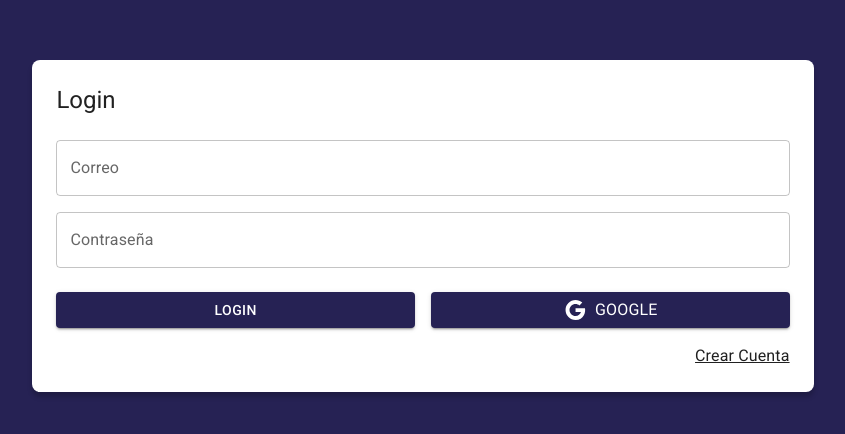
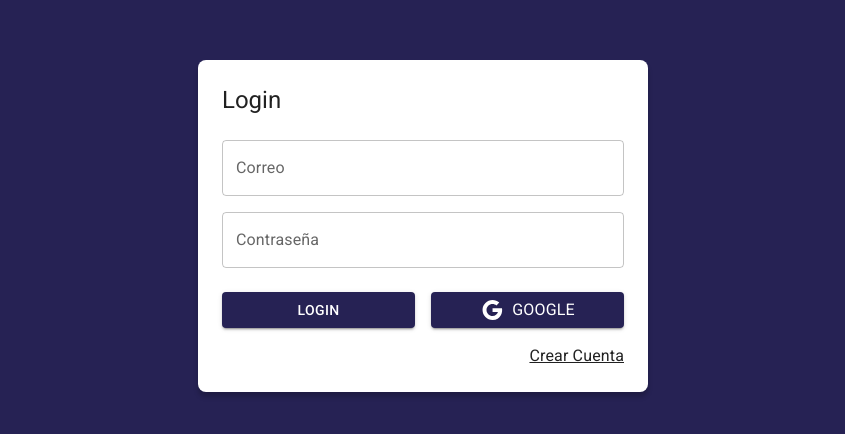
Before and after one commit to PeterGabrielVE/08-journal-app, a React (Vite) app: page /auth/login in a window 1280 px wide. Shown: the part 174-608 px from the top of the page, without its empty margins (217-1062 px from the left). Built offline with nearby package versions, Linux system fonts and the light colour scheme.

Commit message:
AuthLayout

```diff
--- /dev/null
+++ b/src/auth/layout/AuthLayout.jsx
@@ -0,0 +1,22 @@
+import { Grid, Typography } from "@mui/material"
+
+
+export const AuthLayout = ({ children, title }) => {
+  return (
+    <Grid
+    container
+    spacing={ 0 }
+    direction="column"
+    alignItems="center"
+    justifyContent="center"
+    sx={{ minHeight:'100vh', backgroundColor:'primary.main', padding: 4 }}>
+      <Grid item className='box-shadow'
+      xs={ 3 }
+      sx={{ width:{ sm: 450 }, backgroundColor: 'white', padding: 3, borderRadius:2 }}>
+        <Typography variant='h5' sx={{ mb:1 }}>{ title }</Typography>
+
+        { children }
+        </Grid>
+    </Grid>
+  )
+}
--- a/src/auth/pages/LoginPage.jsx
+++ b/src/auth/pages/LoginPage.jsx
@@ -1,22 +1,12 @@
 import { Link as RouterLink } from 'react-router-dom';
 import { Google } from '@mui/icons-material';
 import { Button, Grid,Link, TextField, Typography } from '@mui/material';
+import { AuthLayout } from '../layout/AuthLayout';
 
 export const LoginPage = () => {
   return (
-    <Grid
-    container
-    spacing={ 0 }
-    direction="column"
-    alignItems="center"
-    justifyContent="center"
-    sx={{ minHeight:'100vh', backgroundColor:'primary.main', padding: 4 }}>
-      <Grid item className='box-shadow'
-      xs={ 3 }
-      sx={{ backgroundColor: 'white', padding: 3, borderRadius:2 }}>
-        <Typography variant='h5' sx={{ mb:1 }}>Login</Typography>
-
-        <form>
+        <AuthLayout title="Login">
+          <form>
           <Grid container>
               <Grid item xs={ 12 } sx={{ mt:2 }}>
                 <TextField
@@ -51,9 +41,10 @@
                     Crear Cuenta
                  </Link>
               </Grid>
-          </Grid>
-        </form>
-      </Grid>
-    </Grid>
+            </Grid>
+          </form>
+        </AuthLayout>
+
+
   )
 }
```
